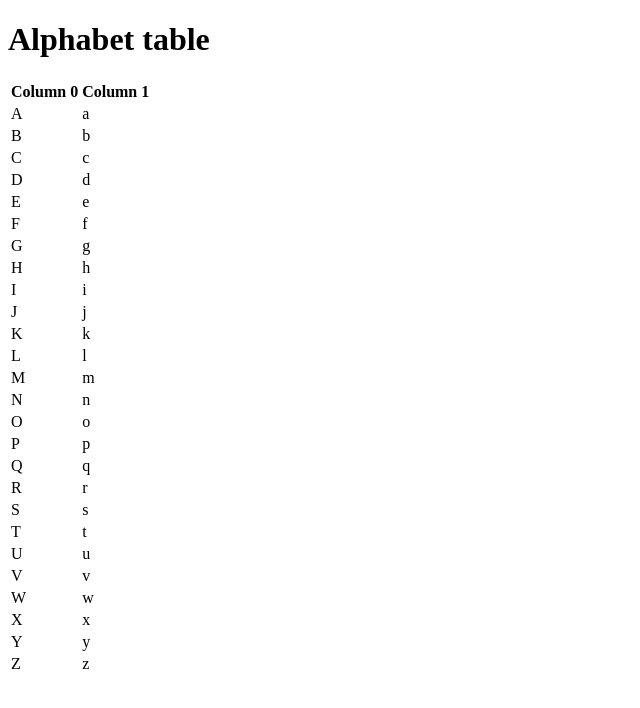
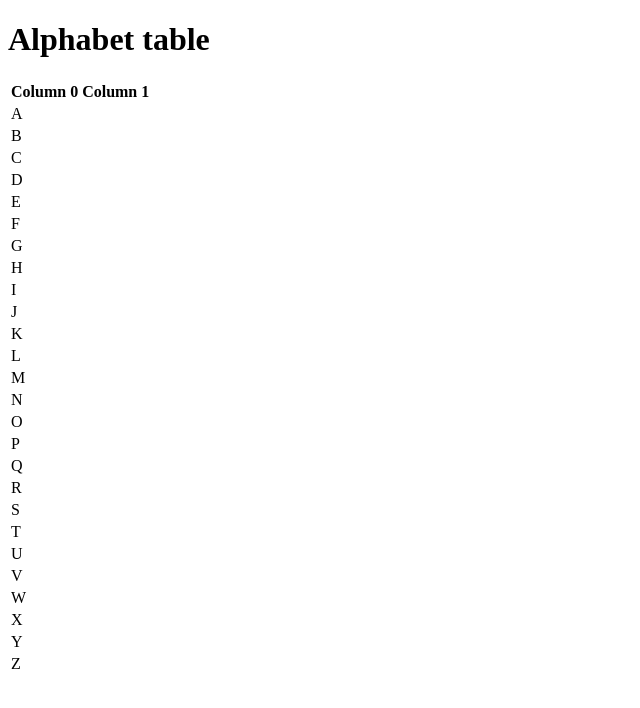
Before and after one commit to comp426-2023-spring/a01-zabdi3, a website: page public/index.html in a window 1280 px wide. Shown: the whole page, without its empty margins (0-640 px from the left). Drawn offline with Linux system fonts and the light colour scheme.

Commit message:
Reverted hostname back in and index.html

```diff
--- a/public/index.html
+++ b/public/index.html
@@ -16,82 +16,82 @@
 				</thead>
 				<tbody>
   					<tr>
-    						<td>A</td><td>a</td>
+    						<td>A</td><td></td>
   					</tr>
   					<tr>
-    						<td>B</td><td>b</td>
+    						<td>B</td><td></td>
   					</tr>
   					<tr>
-    						<td>C</td><td>c</td>
+    						<td>C</td><td></td>
   					</tr>
   					<tr>
-    						<td>D</td><td>d</td>
+    						<td>D</td><td></td>
   					</tr>
   					<tr>
-    						<td>E</td><td>e</td>
+    						<td>E</td><td></td>
   					</tr>
   					<tr>
-    						<td>F</td><td>f</td>
+    						<td>F</td><td></td>
   					</tr>
   					<tr>
-    						<td>G</td><td>g</td>
+    						<td>G</td><td></td>
   					</tr>
   					<tr>
-    						<td>H</td><td>h</td>
+    						<td>H</td><td></td>
   					</tr>
                     <tr>
-    						<td>I</td><td>i</td>
+    						<td>I</td><td></td>
   					</tr>
   					<tr>
-    						<td>J</td><td>j</td>
+    						<td>J</td><td></td>
   					</tr>
   					<tr>
-    						<td>K</td><td>k</td>
+    						<td>K</td><td></td>
   					</tr>
   					<tr>
-    						<td>L</td><td>l</td>
+    						<td>L</td><td></td>
   					</tr>
   					<tr>
-    						<td>M</td><td>m</td>
+    						<td>M</td><td></td>
   					</tr>
   					<tr>
-    						<td>N</td><td>n</td>
+    						<td>N</td><td></td>
   					</tr>
   					<tr>
-    						<td>O</td><td>o</td>
+    						<td>O</td><td></td>
   					</tr>
   					<tr>
-    						<td>P</td><td>p</td>
+    						<td>P</td><td></td>
   					</tr>
                     <tr>
-    						<td>Q</td><td>q</td>
+    						<td>Q</td><td></td>
   					</tr>
   					<tr>
-    						<td>R</td><td>r</td>
+    						<td>R</td><td></td>
   					</tr>
   					<tr>
-    						<td>S</td><td>s</td>
+    						<td>S</td><td></td>
   					</tr>
   					<tr>
-    						<td>T</td><td>t</td>
+    						<td>T</td><td></td>
   					</tr>
   					<tr>
-    						<td>U</td><td>u</td>
+    						<td>U</td><td></td>
   					</tr>
   					<tr>
-    						<td>V</td><td>v</td>
+    						<td>V</td><td></td>
   					</tr>
   					<tr>
-    						<td>W</td><td>w</td>
+    						<td>W</td><td></td>
   					</tr>
   					<tr>
-    						<td>X</td><td>x</td>
+    						<td>X</td><td></td>
   					</tr>
                     <tr>
-    						<td>Y</td><td>y</td>
+    						<td>Y</td><td></td>
   					</tr>
   					<tr>
-    						<td>Z</td><td>z</td>
+    						<td>Z</td><td></td>
   					</tr>
 				</tbody>
 			</table>
```
Also changed, not shown: server.js (+4 -4 lines).
